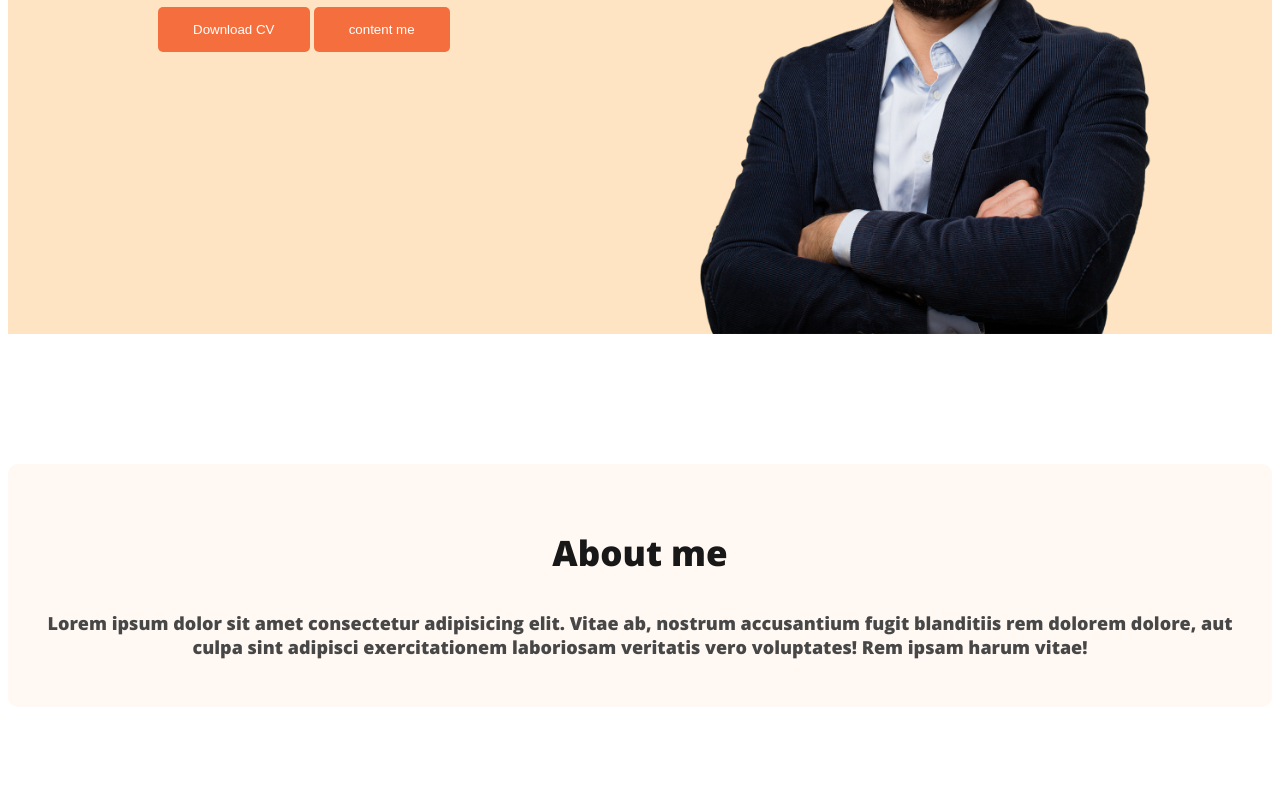
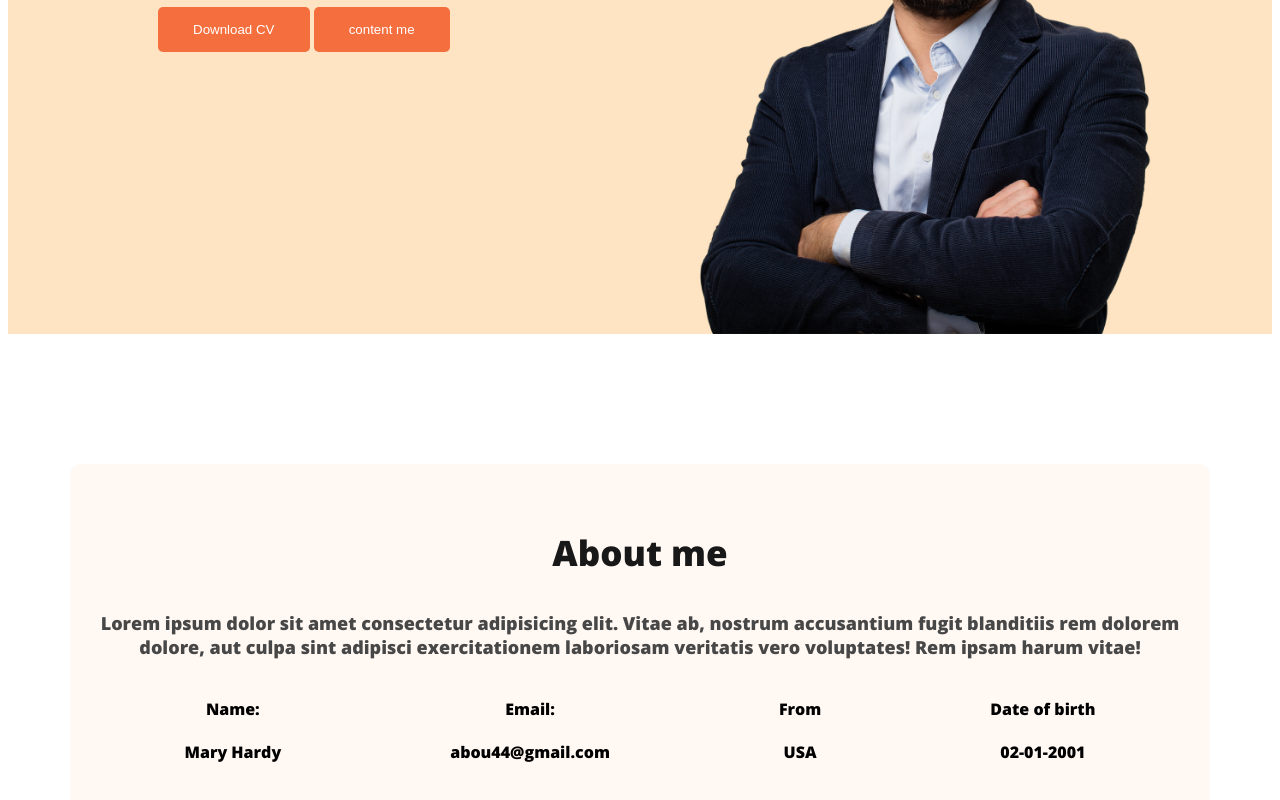
Before and after one commit to Moriom-Isalm/web-developer-portfolio, a plain HTML site: page index.html in a window 1280 px wide. Shown: the part 360-1160 px from the top of the page. Drawn offline with nearby package versions, Linux system fonts and the light colour scheme.

Commit message:
added about info

```diff
--- a/index.html
+++ b/index.html
@@ -39,6 +39,24 @@
            <h3 class="section-tittle">About me</h3>
            <p class="section-description">
                Lorem ipsum dolor sit amet consectetur adipisicing elit. Vitae ab, nostrum accusantium fugit blanditiis rem dolorem dolore, aut culpa sint adipisci exercitationem laboriosam veritatis vero voluptates! Rem ipsam harum vitae!</p>
+               <div class="about-informatiom-container">
+                   <div class="about-info">
+                       <h4 class="about-tittle">Name:</h4>
+                       <p class="about-description">Mary Hardy</p>
+                   </div>
+                   <div class="about-info">
+                       <h4 class="about-tittle">Email:</h4>
+                       <p class="about-description">abou44@gmail.com</p>
+                   </div>
+                   <div class="about-info">
+                       <h4 class="about-tittle">From</h4>
+                       <p class="about-description">USA</p>
+                   </div>
+                   <div class="about-info">
+                       <h4 class="about-tittle">Date of birth</h4>
+                       <p class="about-description">02-01-2001</p>
+                   </div>
+               </div>
        </section>
 
    </main>
--- a/styles/portfolio.css
+++ b/styles/portfolio.css
@@ -60,7 +60,7 @@ nav > ul{
     }
     .banner .profile-pic{
         width: 500px;
-        justify-content: space-between;
+    justify-content: space-between;
     }
     .banner-greating {
         font-size: 45px;
@@ -76,12 +76,17 @@ nav > ul{
     }
     .banner-content{
         max-width: 500px;
+
     }
     .banner-dis{
         margin-top: 5pz;
+
     }
     /* main section style */
-
+     main{
+         max-width: 1140px;
+         margin: 0px auto;
+     }
     /* about section style */
     .about{
         padding: 30px;
@@ -102,3 +107,11 @@ nav > ul{
         font-size: 18px;
 
     }
+
+    .about-informatiom-container{
+        display: flex;
+        justify-content: space-around;
+    }
+    .about-info{
+        text-align: center;
+    }
```
